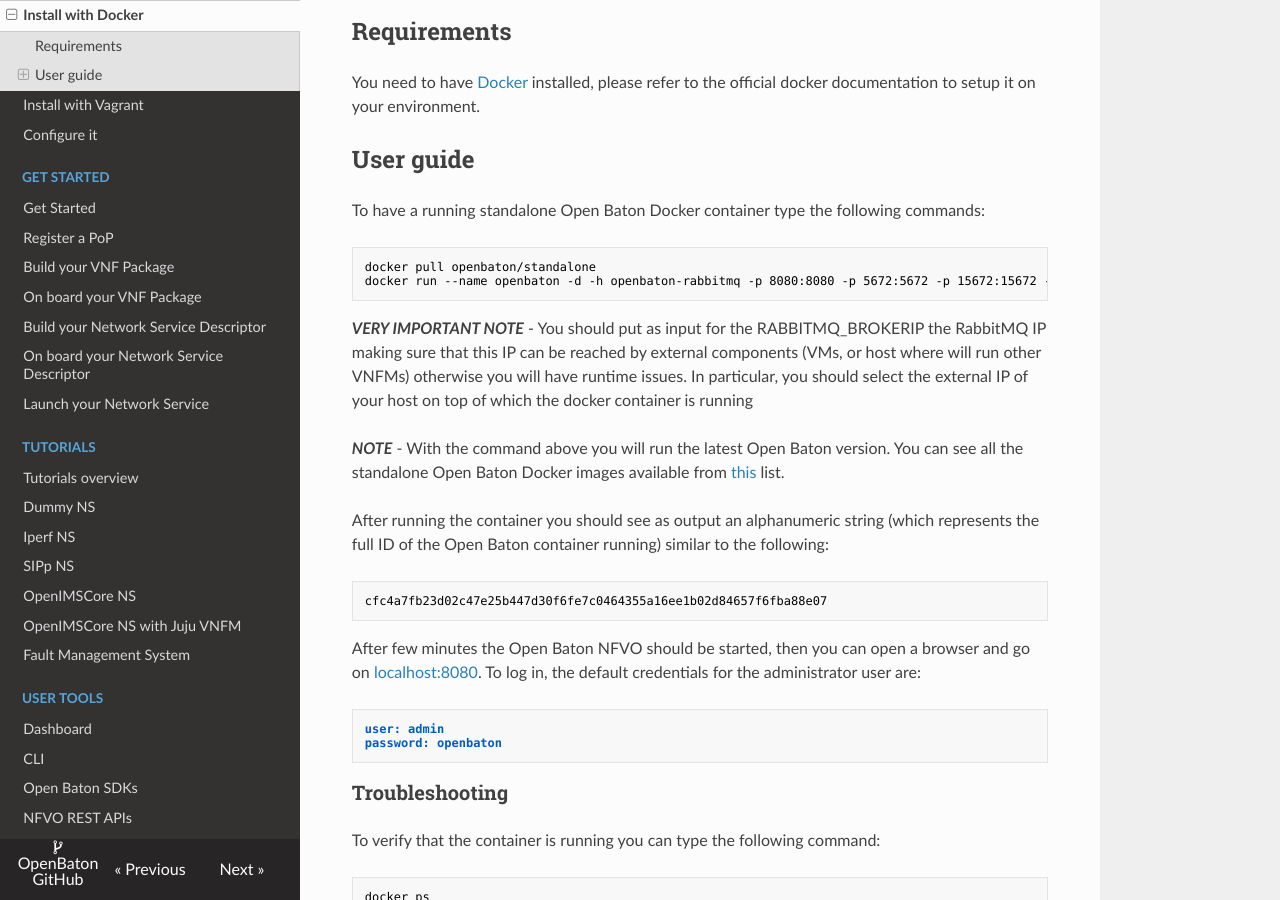
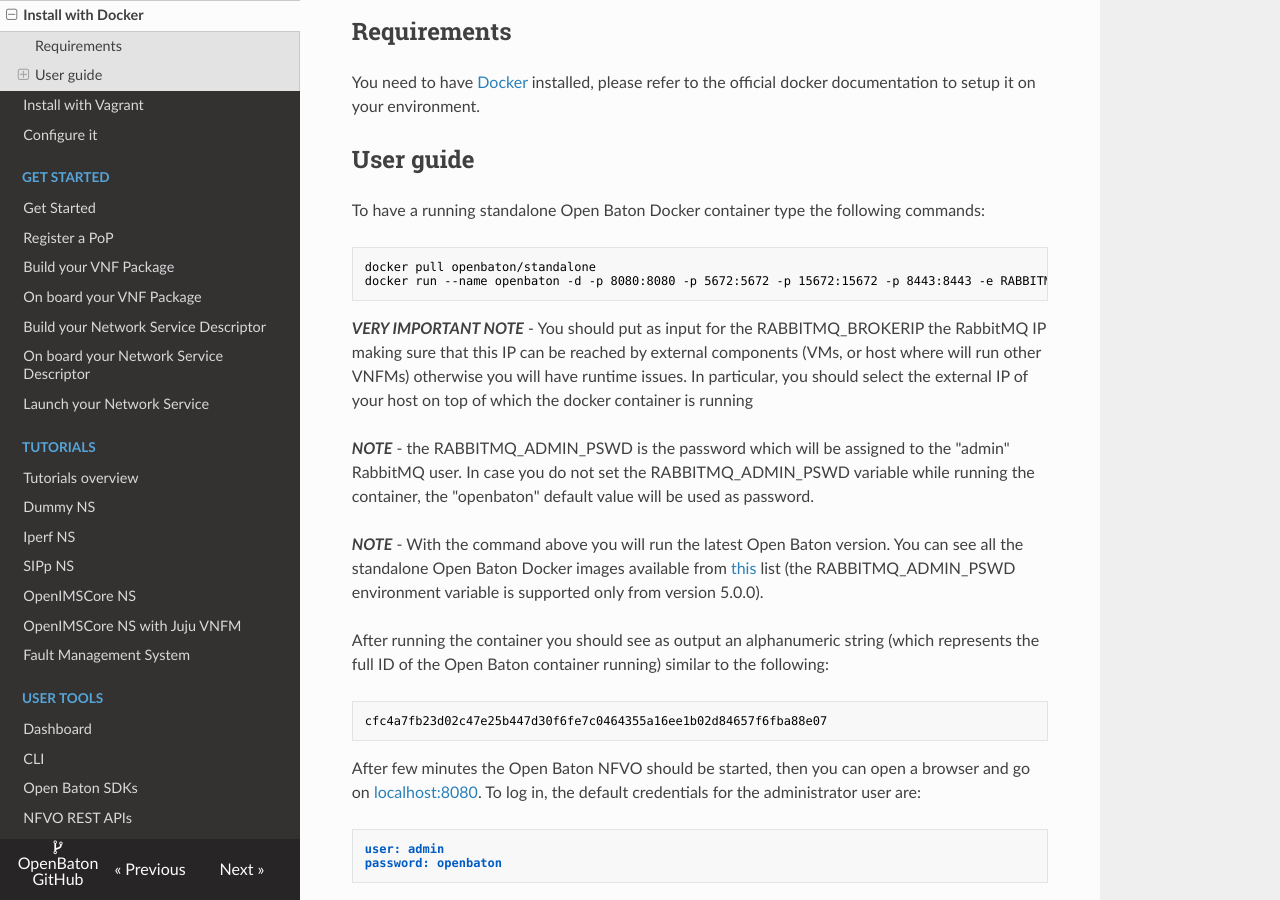
Before and after one commit to openbaton/docs, an MkDocs documentation site: the page built from docs/nfvo-installation-docker.md, in a window 1280 px wide and 900 px high, scrolled down 530 px. Built offline with MkDocs 1.6.1, drawn with Linux system fonts in a browser that asks for light colours; nearby versions of some CDN libraries; old or Windows-style settings are respelled for this version of MkDocs.

Commit message:
Fix: update docker standalone run command

````diff
--- a/docs/nfvo-installation-docker.md
+++ b/docs/nfvo-installation-docker.md
@@ -22,14 +22,16 @@
 
 ```bash
 docker pull openbaton/standalone
-docker run --name openbaton -d -h openbaton-rabbitmq -p 8080:8080 -p 5672:5672 -p 15672:15672 -p 8443:8443 -e RABBITMQ_BROKERIP=<RabbitMQ IP> openbaton/standalone
+docker run --name openbaton -d -p 8080:8080 -p 5672:5672 -p 15672:15672 -p 8443:8443 -e RABBITMQ_BROKERIP=<RabbitMQ IP> -e RABBITMQ_ADMIN_PSWD=<RabbitMQ admin password> openbaton/standalone
 ```
 
 ***VERY IMPORTANT NOTE*** - You should put as input for the RABBITMQ_BROKERIP the RabbitMQ IP making sure that this IP can be
   reached by external components (VMs, or host where will run other VNFMs) otherwise you will have runtime issues.
   In particular, you should select the external IP of your host on top of which the docker container is running
 
-***NOTE*** - With the command above you will run the latest Open Baton version. You can see all the standalone Open Baton Docker images available from [this][reference-to-op-repo-on-public-docker-hub] list.
+***NOTE*** - the RABBITMQ_ADMIN_PSWD is the password which will be assigned to the "admin" RabbitMQ user. In case you do not set the RABBITMQ_ADMIN_PSWD variable while running the container, the "openbaton" default value will be used as password.
+
+***NOTE*** - With the command above you will run the latest Open Baton version. You can see all the standalone Open Baton Docker images available from [this][reference-to-op-repo-on-public-docker-hub] list (the RABBITMQ_ADMIN_PSWD environment variable is supported only from version 5.0.0).
 
 After running the container you should see as output an alphanumeric string (which represents the full ID of the Open Baton container running) similar to the following:
 
````
